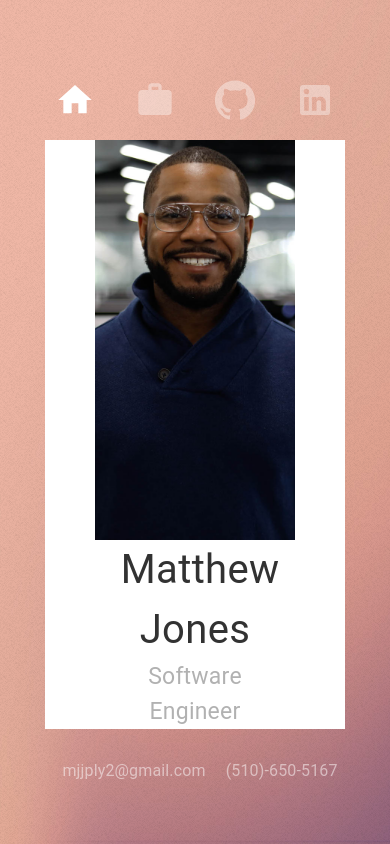
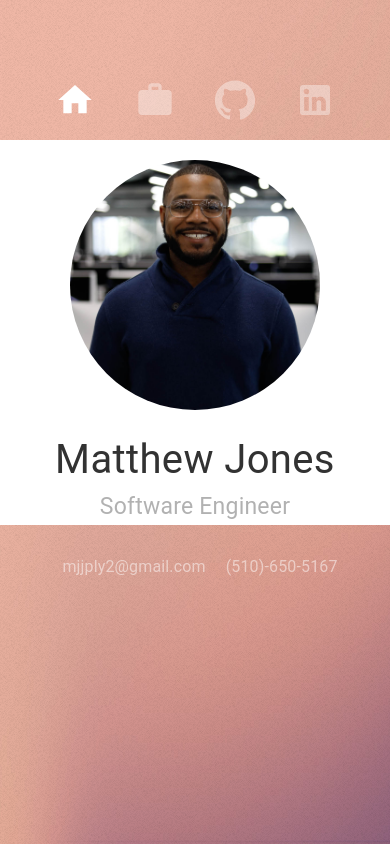
Before and after one commit to mjjply42/newPortfolio, a React (Create React App) app in the folder client/: page / in a window 390 px wide. Built offline with nearby package versions, Linux system fonts and the light colour scheme.

Commit message:
Finished mobile responsiveness for homepage --- need to possibly do the project page as well

```diff
--- a/client/src/components/MainSection.js
+++ b/client/src/components/MainSection.js
@@ -4,6 +4,7 @@ import { useDispatch, useSelector } from 'react-redux'
 import { Typography } from '@material-ui/core'
 import Divider from '@material-ui/core/Divider'
 import { makeStyles } from '@material-ui/core/styles'
+import useMediaQuery from '@material-ui/core/useMediaQuery'
 import Backdrop from '@material-ui/core/Backdrop'
 import Fade from '@material-ui/core/Fade'
 import Modal from '@material-ui/core/Modal'
@@ -35,13 +36,18 @@ const useStyles = makeStyles(theme => ({
   }));
 
 const Main = () => {
+    const matches600Min = useMediaQuery('(min-width:900px)')
+    useEffect(() => {
+        console.log(matches600Min)
+    },[matches600Min])
     return (
         <div style={styles.mainComponentOuterDiv}>
+            <div style={styles.leftSideMainDiv}>
+                <img style={(!matches600Min ? styles.circleAvatar : styles.avatar)} src={Avatar}></img>
+                {/*<Typography>GFHJK</Typography>*/}
+            </div>
             <div style={styles.rightSideMainDiv}>
-                <img style={styles.avatar} src={Avatar}></img>
-            </div>
-            <div style={styles.leftSideMainDiv}>
-                <div style={styles.leftSideInnerDiv}>
+                <div style={styles.rightSideInnerDiv}>
                     <Typography style={{opacity: '0.8', textAlign: 'center', fontSize: 40}}>Matthew Jones</Typography>
                     <Typography style={{opacity: '0.3', textAlign: 'center', fontSize: 23}}>Software Engineer</Typography>
                 </div>
@@ -65,32 +71,32 @@ const Projects = () => {
     const projectObj = [{
         image: MainHyperMap, name: "HyperMap", used: ["JavaScript", "React", "ExpressJS", "NodeJS",
         "MongoDB", "Redis", "Heroku", "Google Docs API"],
-        description: "The HyperMap web application gives an interactive conenction to all" +
+        description: "The HyperMap web application is an interactive conenction to all" +
         " of the data from current and future HyperLoop high speed transit systems around the globe."
-    },
-    {
-        image: VisualizerMain, name: "Sorting Visualizer", used: ["JavaScript", "React", "Redux", "ExpressJS", "NodeJS",
-        "Sorting Algorithms", "MaterialUI", "Heroku"],
-        description: "This was a fun visualizer to help give a more hands on feel about the " +
-        " different types of sorting algorithms, and how they sort data. This was a lot of fun!"
-    },
-    {
-        image: ComicClanMain, name: "Comic Clan", used: ["JavaScript", "React", "React Router", "Redux", "Redux Sagas",
-        "ExpressJS", "NodeJS", "MaterialUI", "Heroku"],
-        description: "Comic Clan is a web application that allows users to search through a small database of comics "+
-        "with multiple search features."
     },
     {
         image: MobielScreenMain, name: "Plug Mobile", used: ["JavaScript", "React", "React Navigation", "Redux", "Redux Sagas",
         "React Native", "OpenCV", "React Native Paper", "Xcode", "Android Studio"],
-        description: "Plug Mobile is a mobile app built out for our partner in the energy sector. This application monitors "+
+        description: "Plug Mobile is a mobile app built for a partner in the energy sector. This application monitors "+
         "a very specfic tool using an excellent UI and ML to gather large amounts of data from in-field workers."
     },
     {
         image: DashboardScreenMain, name: "Plug Dashboard Analytics", used: ["JavaScript", "React", "React Router", "Redux", "Redux Sagas",
         "Google Maps API"],
-        description: "An excellent dashboard for the analytics end of the Plug Mobile application. It provides extensive "+
+        description: "An intuitive and elegant dashboard for the analytics end of the Plug Mobile application. It provides extensive "+
         "graphing data and a detailed gallery for individual item inspection."
+    },
+    {
+        image: VisualizerMain, name: "Sorting Visualizer", used: ["JavaScript", "React", "Redux", "ExpressJS", "NodeJS",
+        "MaterialUI", "Heroku"],
+        description: "A nice Material UI based visualizer to help give a more hands on feel for the " +
+        " different sorting algorithms, and how they sort/sift data."
+    },
+    {
+        image: ComicClanMain, name: "Comic Clan", used: ["JavaScript", "React", "React Router", "Redux", "Redux Sagas",
+        "ExpressJS", "NodeJS", "MaterialUI", "Heroku"],
+        description: "Comic Clan provides great searchability and filtering for users to venture through a " +
+        "small comic book archive."
     },]
     return (
         <div style={styles.mainProjectContainer}>
@@ -141,21 +147,54 @@ export const MainSection = () => {
 const styles = {
     mainDivStyle: {
         backgroundColor: "white",
-        width: '70%',
+        maxWidth: 900,
         display: 'flex',
         alignItems: 'center',
         justifyContent: 'center',
-        minWidth: 300,
     },
     mainComponentOuterDiv: {
         display: 'flex',
-        alignContent: 'space-between',
         flexWrap: 'wrap',
         alignItems: 'center',
         justifyContent: 'center',
+        flexDirection: 'row',
+    },
+    rightSideMainDiv: {
+        display: 'flex',
+        justifyContent: 'center',
+        alignItems: 'center',
+        flexDirection: 'column',
+        minWidth: 300,
+        height: 'auto',
+    },
+    rightSideInnerDiv: {
+        minWidth: 300,
+        justifyContent: 'center',
+    },
+    leftSideMainDiv: {
+        display: 'flex',
+        minWidth: 200,
+    },
+    avatar: {
+        maxWidth: 600,
+        width: '100%',
+        minWidth: 200,
+        minHeight: 200,
+        objectFit: 'cover',
+        display: 'block',
+    },
+    circleAvatar: {
+        borderRadius: '50%',
+        maxWidth: '100%',
+        width: 250,
+        height: 250,
+        minWidth: 200,
+        minHeight: 200,
+        objectFit: 'cover',
+        display: 'block',
+        margin: 20,
     },
     mainProjectContainer: {
-        display: 'flex',
         alignItems: 'center',
         flexDirection: 'column',
         width: '90%',
@@ -164,32 +203,6 @@ const styles = {
         display: 'flex',
         flexDirection: 'column',
         width: '100%',
-    },
-    leftSideMainDiv: {
-        display: 'flex',
-        justifyContent: 'center',
-        alignItems: 'center',
-        flexDirection: 'column',
-        width: '55%',
-        height: 'auto',
-    },
-    leftSideInnerDiv: {
-        width: '90%',
-        minWidth: '300',
-        alignItems: 'center',
-        justifyContent: 'center',
-    },
-    rightSideMainDiv: {
-        width: '45%',
-        minWidth: 200,
-    },
-    avatar: {
-        maxWidth: '100%',
-        minWidth: 200,
-        maxHeight: 400,
-        objectFit: 'cover',
-        height: 450,
-        display: 'block',
     },
     projectTitleDivider: {
         opacity: '0.2',
```
